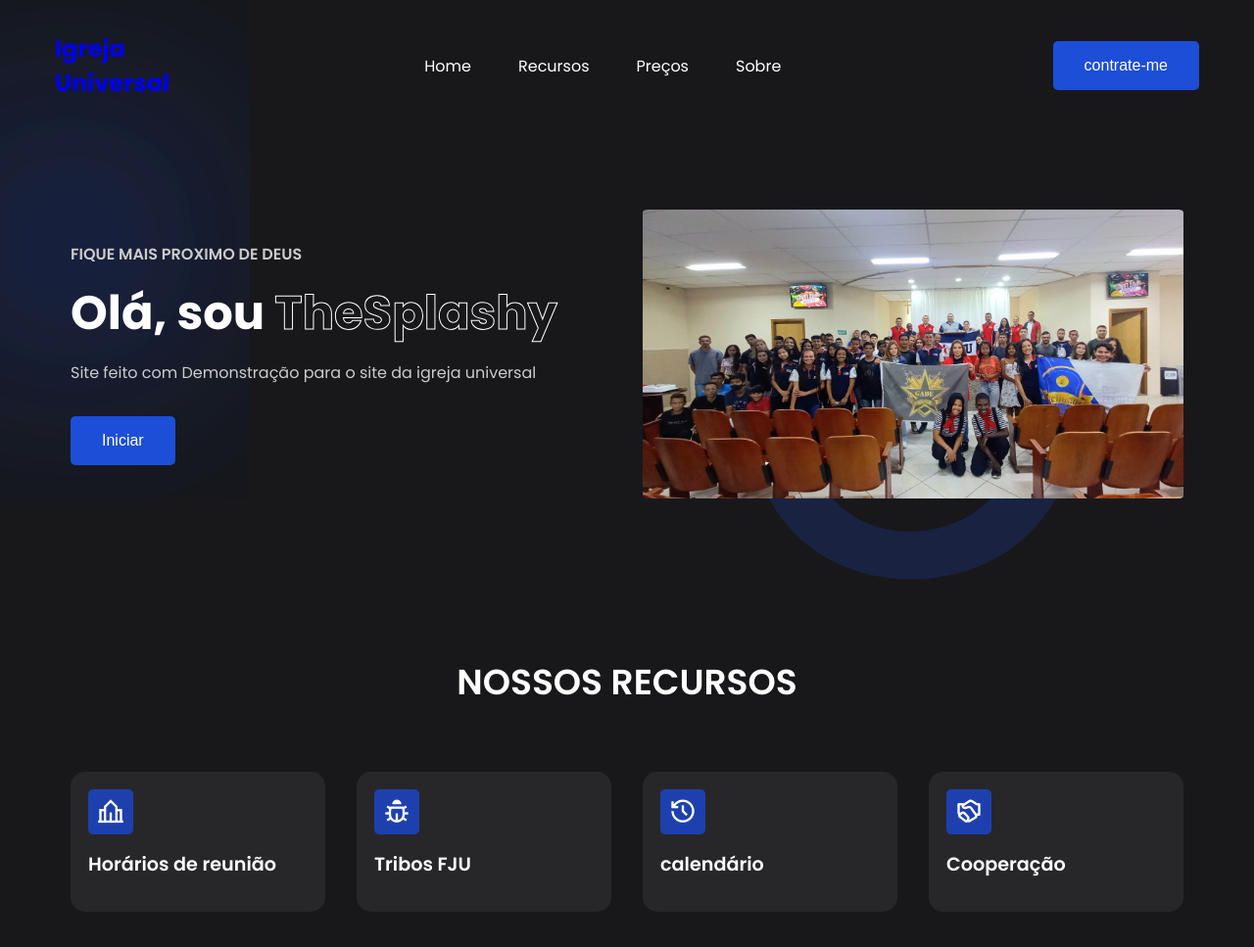
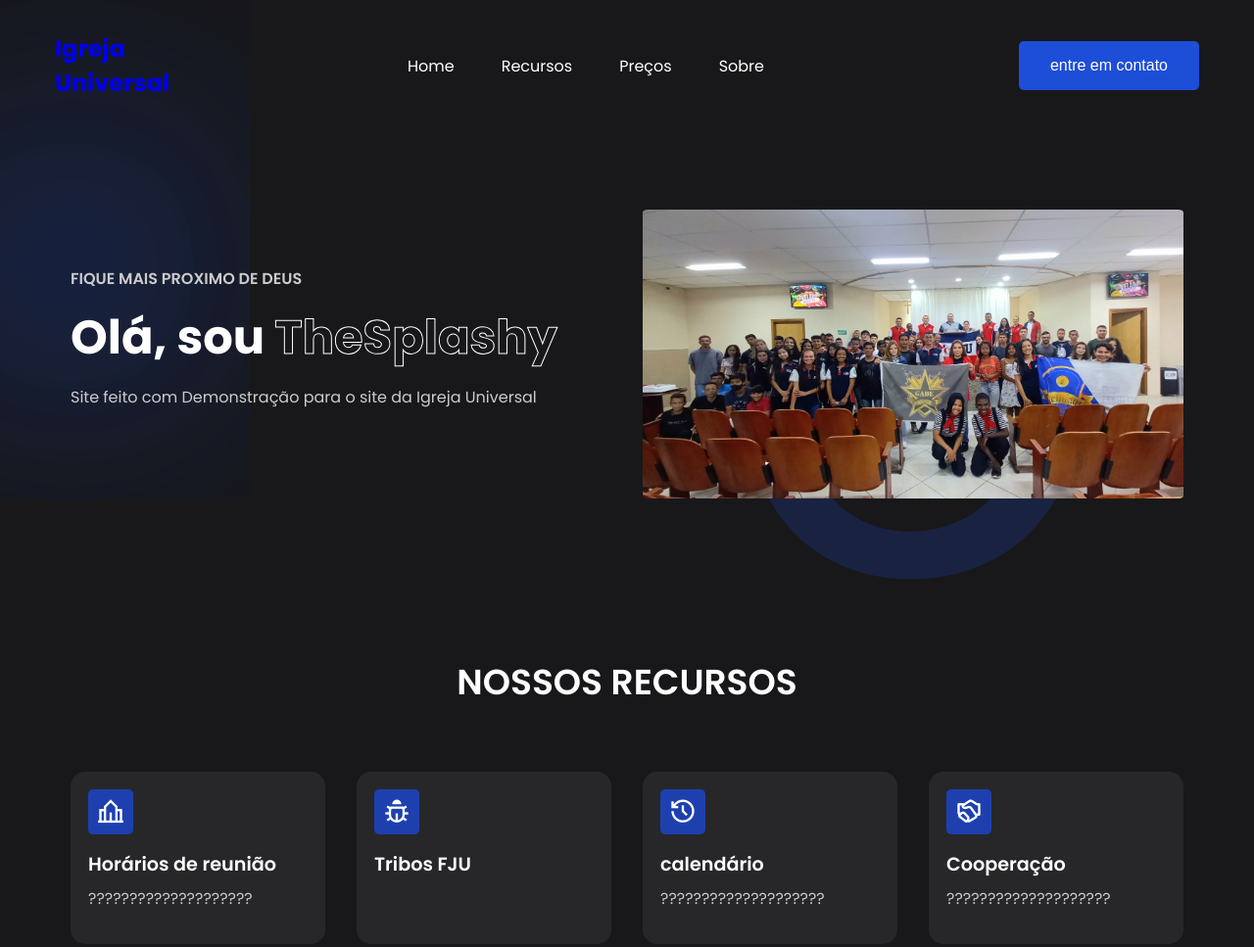
Before and after one commit to TheSplashyy/igreja-universal, a plain HTML site: page index.html in a window 1280 px wide. Shown: the top 967 px of the page at 98% size. Drawn offline with nearby package versions, Linux system fonts and the light colour scheme.

Commit message:
Update 2

```diff
--- a/index.html
+++ b/index.html
@@ -26,7 +26,7 @@
         <li id="link2" class="link"><a href="#">Preços</a></li>
         <li id="link3" class="link"><a href="#">Sobre</a></li>
       </ul>
-      <button class="btn">contrate-me</button>
+      <button class="btn">entre em contato</button>
     </nav>
 
     <header class="container">
@@ -35,8 +35,8 @@
         <span class="blur"></span>
         <h4>FIQUE MAIS PROXIMO DE DEUS</h4>
         <h1>Olá, sou <span>TheSplashy</span></h1>
-        <p>Site feito com Demonstração para o site da igreja universal</p>
-        <button class="btn">Iniciar</button>
+        <p>Site feito com Demonstração para o site da Igreja Universal</p>
+        <!-- <button class="btn">Iniciar</button> -->
       </div>
       <div class="image">
         <img src="./backgorund/IMG-20220717-WA0003.jpg" />
@@ -49,7 +49,7 @@
         <div class="card">
           <span><i class="ri-school-line"></i></span>
           <h4>Horários de reunião</h4>
-          <p></p>
+          <p>????????????????????</p>
           <!-- <a href="#">Entrar <i class="ri-arrow-right-line"></i></a> -->
         </div>
         <div class="card">
@@ -61,13 +61,13 @@
         <div class="card">
           <span><i class="ri-history-line"></i></span>
           <h4>calendário</h4>
-          <p></p>
+          <p>????????????????????</p>
           <!-- <a href="#">Entrar <i class="ri-arrow-right-line"></i></a> -->
         </div>
         <div class="card">
           <span><i class="ri-shake-hands-line"></i></span>
           <h4>Cooperação</h4>
-          <p></p>
+          <p>????????????????????</p>
           <!-- <a href="#">Entrar <i class="ri-arrow-right-line"></i></a> -->
         </div>
       </div>
```
